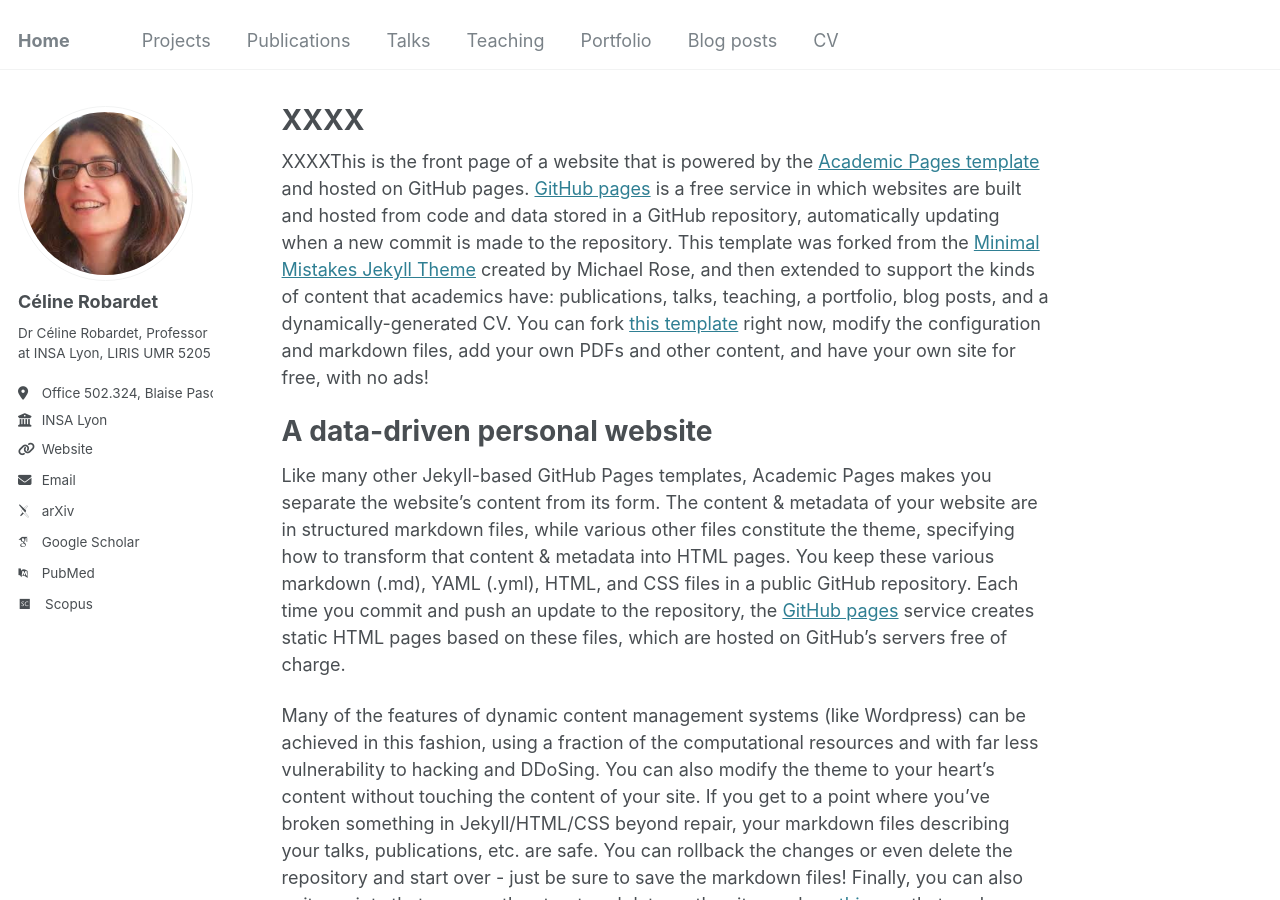
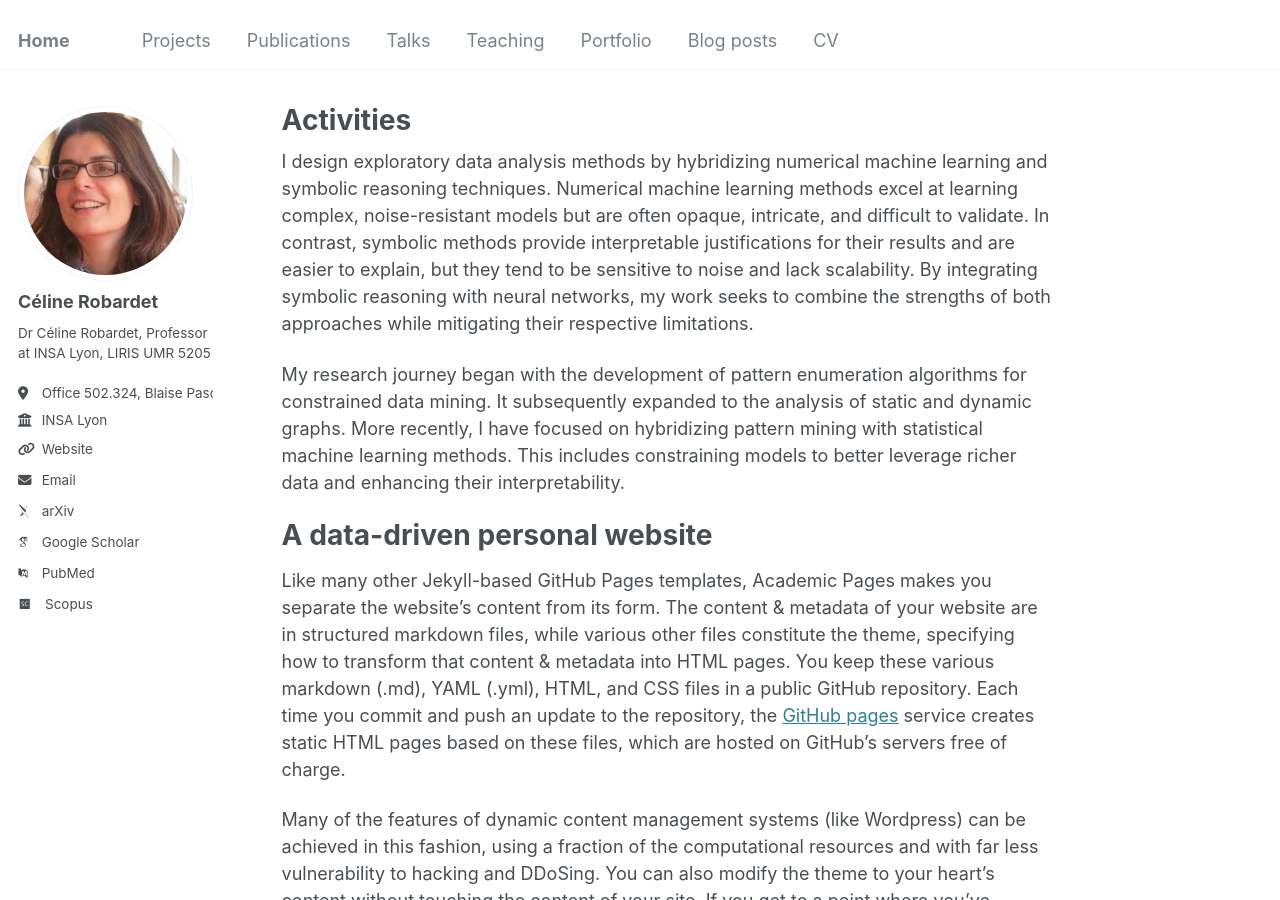
Before and after one commit to crobardet/crobardet.github.io, a Jekyll site: the page built from _pages/about.md, in a window 1280 px wide and 900 px high. Built offline with Jekyll 4.4.1, drawn with Linux system fonts in a browser that asks for light colours; some web fonts are replaced.

Commit message:
Update about.md

```diff
--- a/_pages/about.md
+++ b/_pages/about.md
@@ -1,13 +1,16 @@
 ---
 permalink: /
-title: "XXXX"
+title: "Activities"
 author_profile: true
 redirect_from:
   - /about/
   - /about.html
 ---
 
-XXXXThis is the front page of a website that is powered by the [Academic Pages template](https://github.com/academicpages/academicpages.github.io) and hosted on GitHub pages. [GitHub pages](https://pages.github.com) is a free service in which websites are built and hosted from code and data stored in a GitHub repository, automatically updating when a new commit is made to the repository. This template was forked from the [Minimal Mistakes Jekyll Theme](https://mmistakes.github.io/minimal-mistakes/) created by Michael Rose, and then extended to support the kinds of content that academics have: publications, talks, teaching, a portfolio, blog posts, and a dynamically-generated CV. You can fork [this template](https://github.com/academicpages/academicpages.github.io) right now, modify the configuration and markdown files, add your own PDFs and other content, and have your own site for free, with no ads!
+I design exploratory data analysis methods by hybridizing numerical machine learning and symbolic reasoning techniques. Numerical machine learning methods excel at learning complex, noise-resistant models but are often opaque, intricate, and difficult to validate. In contrast, symbolic methods provide interpretable justifications for their results and are easier to explain, but they tend to be sensitive to noise and lack scalability. By integrating symbolic reasoning with neural networks, my work seeks to combine the strengths of both approaches while mitigating their respective limitations.
+
+My research journey began with the development of pattern enumeration algorithms for constrained data mining. It subsequently expanded to the analysis of static and dynamic graphs. More recently, I have focused on hybridizing pattern mining with statistical machine learning methods. This includes constraining models to better leverage richer data and enhancing their interpretability.
+
 
 A data-driven personal website
 ======
```
